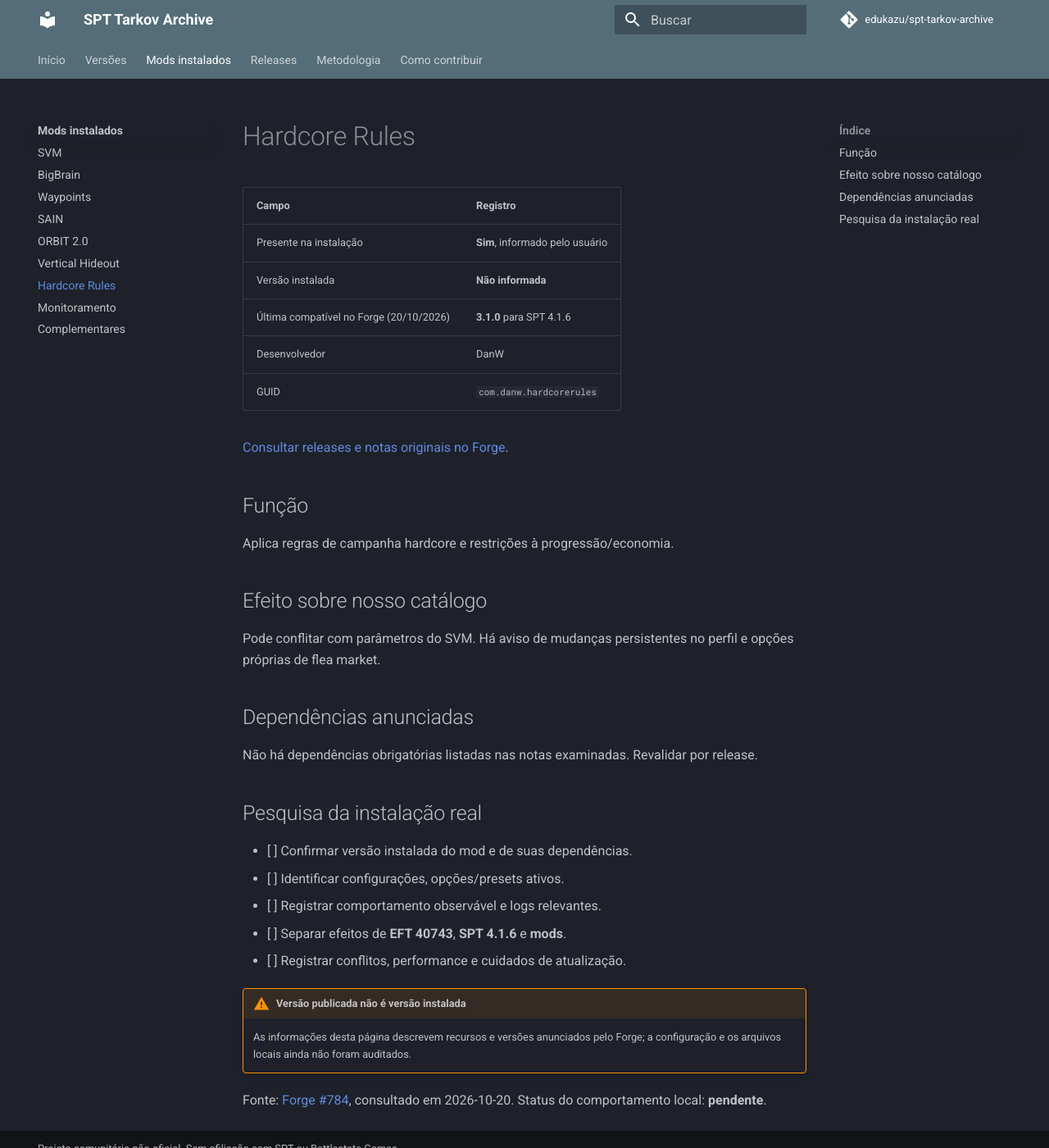
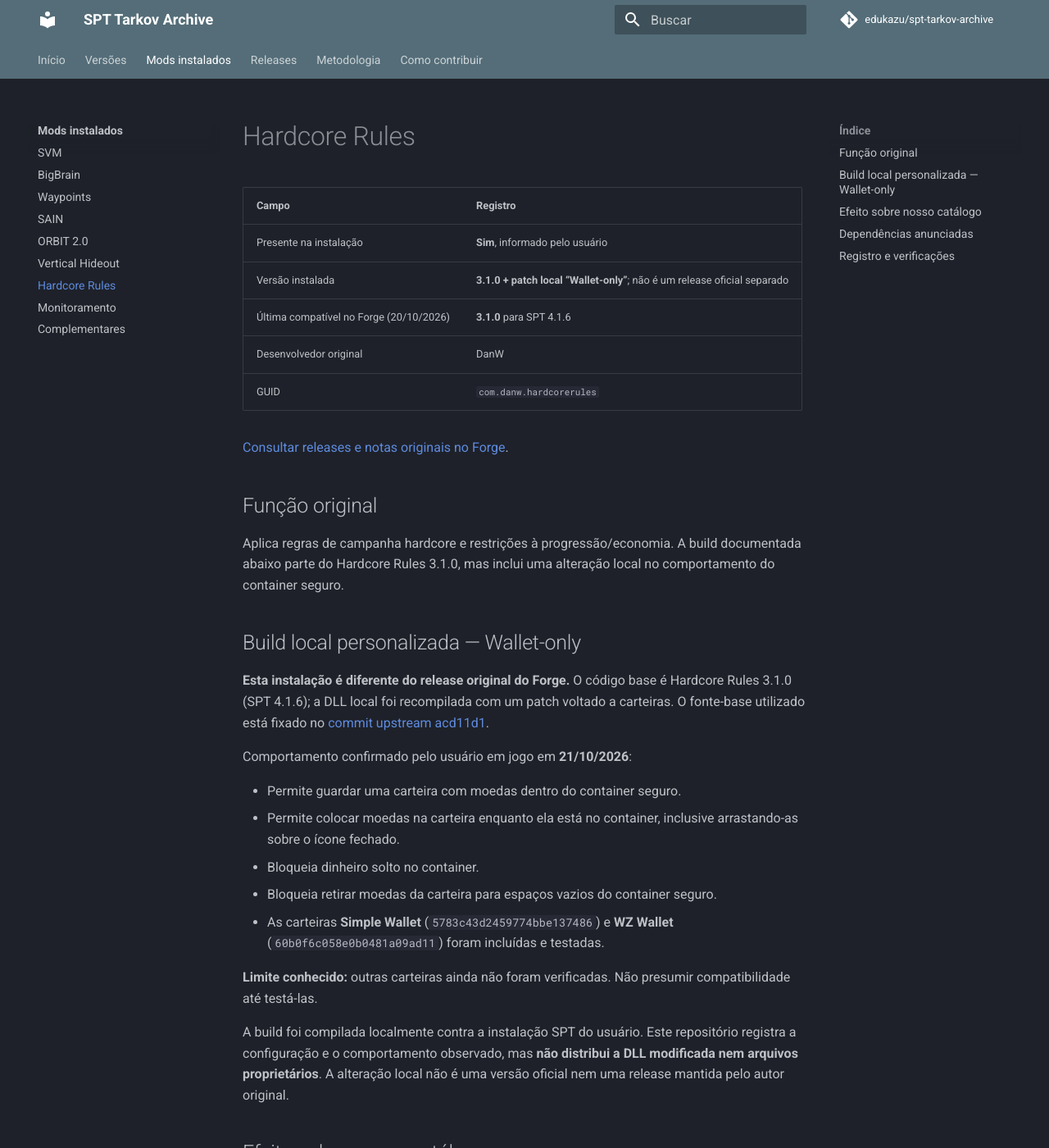
Before and after one commit to edukazu/spt-tarkov-archive, an MkDocs documentation site: the page built from docs/mods/hardcore-rules.md, in a window 1280 px wide and 1400 px high. Shown: the whole window at 82% size. Built offline with MkDocs 1.6.1 and Material for MkDocs 9.7.7, drawn with Linux system fonts in a browser that asks for light colours; comment, search, counter and statistics services are not loaded; some of the changed text lies outside the part shown.

Commit message:
Document custom Hardcore Rules wallet-only build

```diff
--- a/docs/mods/hardcore-rules.md
+++ b/docs/mods/hardcore-rules.md
@@ -3,16 +3,32 @@
 | Campo | Registro |
 |---|---|
 | Presente na instalação | **Sim**, informado pelo usuário |
-| Versão instalada | **Não informada** |
+| Versão instalada | **3.1.0 + patch local “Wallet-only”**; não é um release oficial separado |
 | Última compatível no Forge (20/10/2026) | **3.1.0** para SPT 4.1.6 |
-| Desenvolvedor | DanW |
+| Desenvolvedor original | DanW |
 | GUID | `com.danw.hardcorerules` |
 
 [Consultar releases e notas originais no Forge](https://sp-mod.com/mod/784/hardcore-rules).
 
-## Função
+## Função original
 
-Aplica regras de campanha hardcore e restrições à progressão/economia.
+Aplica regras de campanha hardcore e restrições à progressão/economia. A build documentada abaixo parte do Hardcore Rules 3.1.0, mas inclui uma alteração local no comportamento do container seguro.
+
+## Build local personalizada — Wallet-only
+
+**Esta instalação é diferente do release original do Forge.** O código base é Hardcore Rules 3.1.0 (SPT 4.1.6); a DLL local foi recompilada com um patch voltado a carteiras. O fonte-base utilizado está fixado no [commit upstream acd11d1](https://github.com/dwesterwick/SPTHardcoreRules/commit/acd11d139d3c8472047fe0f091985711111e7858).
+
+Comportamento confirmado pelo usuário em jogo em **21/10/2026**:
+
+- Permite guardar uma carteira com moedas dentro do container seguro.
+- Permite colocar moedas na carteira enquanto ela está no container, inclusive arrastando-as sobre o ícone fechado.
+- Bloqueia dinheiro solto no container.
+- Bloqueia retirar moedas da carteira para espaços vazios do container seguro.
+- As carteiras **Simple Wallet** (`5783c43d2459774bbe137486`) e **WZ Wallet** (`60b0f6c058e0b0481a09ad11`) foram incluídas e testadas.
+
+**Limite conhecido:** outras carteiras ainda não foram verificadas. Não presumir compatibilidade até testá-las.
+
+A build foi compilada localmente contra a instalação SPT do usuário. Este repositório registra a configuração e o comportamento observado, mas **não distribui a DLL modificada nem arquivos proprietários**. A alteração local não é uma versão oficial nem uma release mantida pelo autor original.
 
 ## Efeito sobre nosso catálogo
 
@@ -22,15 +38,12 @@
 
 Não há dependências obrigatórias listadas nas notas examinadas. Revalidar por release.
 
-## Pesquisa da instalação real
+## Registro e verificações
 
-- [ ] Confirmar versão instalada do mod e de suas dependências.
-- [ ] Identificar configurações, opções/presets ativos.
-- [ ] Registrar comportamento observável e logs relevantes.
-- [ ] Separar efeitos de **EFT 40743**, **SPT 4.1.6** e **mods**.
+- [x] Comportamento Wallet-only confirmado em jogo para Simple Wallet e WZ Wallet.
+- [ ] Verificar outros tipos de carteira.
+- [ ] Registrar configurações ativas do Hardcore Rules e do SVM.
+- [ ] Separar efeitos de **EFT 40743**, **SPT 4.1.6** e **mods** ao documentar novos comportamentos.
 - [ ] Registrar conflitos, performance e cuidados de atualização.
 
-!!! warning "Versão publicada não é versão instalada"
-    As informações desta página descrevem recursos e versões anunciados pelo Forge; a configuração e os arquivos locais ainda não foram auditados.
-
-Fonte: [Forge #784](https://sp-mod.com/mod/784/hardcore-rules), consultado em 2026-10-20. Status do comportamento local: **pendente**.
+Fonte da release original: [Forge #784](https://sp-mod.com/mod/784/hardcore-rules), consultado em 2026-10-20. A seção Wallet-only descreve uma alteração local testada em 2026-10-21.
```
